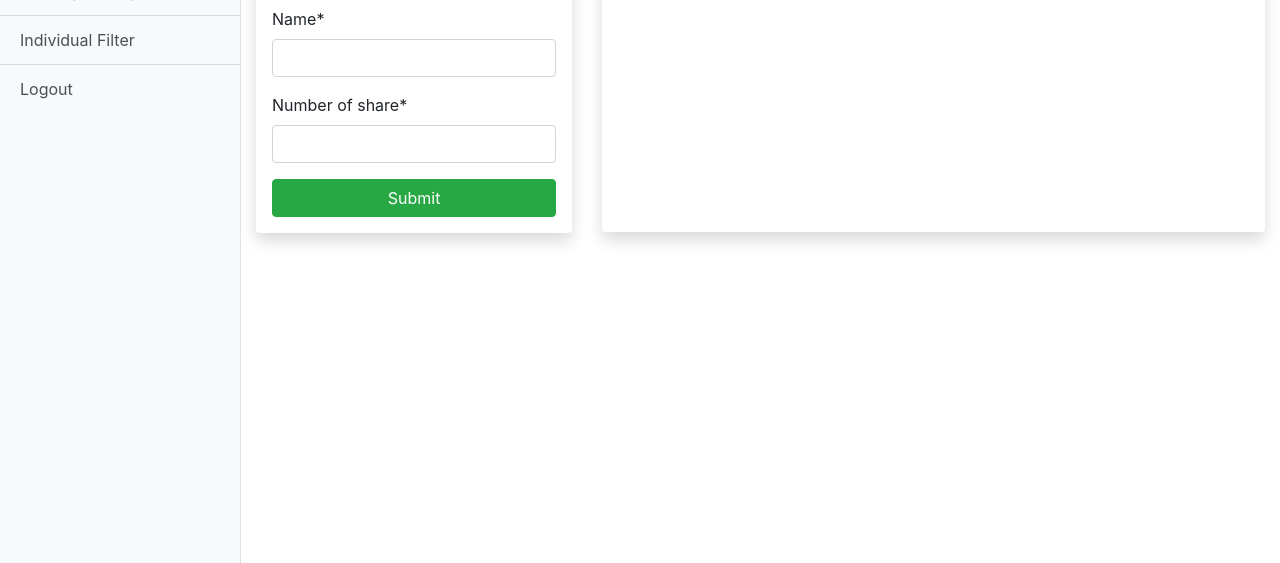
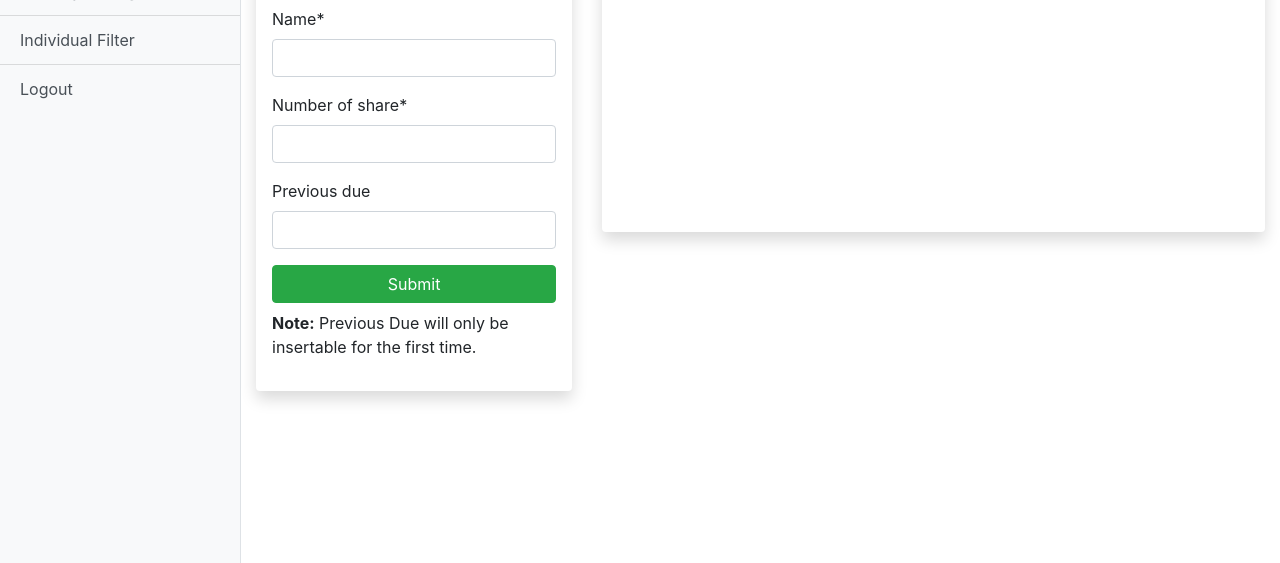
Before and after one commit to MuskanBartaula/kosh, a Django app: page /members/ in a window 1280 px wide. Shown: the part 237-800 px from the top of the page. Run offline with Django 3.2, Linux system fonts and the light colour scheme; the visitor is signed in with stand-in values (Sample User, id 1); some libraries are stand-ins or nearby versions.

Commit message:
Previous Due added for first time when member is added

```diff
--- a/src/kosh/members/forms.py
+++ b/src/kosh/members/forms.py
@@ -11,21 +11,27 @@ from crispy_forms.layout import (
 from .models import Member
 
 class MemberForm(forms.ModelForm):
+    previous_due = forms.DecimalField(decimal_places=2,
+                                      max_digits=20, required=False)
+
     def __init__(self, *args, **kwargs):
         super().__init__(*args, **kwargs)
         self.fields['membership_id'].widget = forms.TextInput()
         self.fields['number_of_share'].widget = forms.TextInput()
+        self.fields['previous_due'].widget = forms.TextInput()
         self.helper = FormHelper()
         self.helper.form_method = "post"
         self.helper.layout = Layout(
             Field('membership_id', autocomplete="off"),
             Field('name', autocomplete="off"),
             Field('number_of_share', autocomplete="off"),
+            Field('previous_due', autocomplete="off"),
 
             ButtonHolder(
                 Submit('submit', 'Submit', css_class="btn btn-success btn-block")
             )
         )
+
 
     class Meta:
         model = Member
--- a/src/kosh/members/templates/members/index.html
+++ b/src/kosh/members/templates/members/index.html
@@ -33,6 +33,7 @@
 		<div class="shadow p-3 mb-2 bg-white rounded">
 			<h2>Add Members</h2>
 			{% crispy form %}
+			<p class="pt-2"><strong>Note:</strong> Previous Due will only be insertable for the first time.</p>
 		</div>
 	</div>
 	<div class="col-8 ml-auto">
@@ -50,7 +51,6 @@
 					</thead>
 					<tbody>
 						{% for member in object_list %}
-
 						<tr>
 							<th scope="row">{{ member.membership_id }}</th>
 							<td>{{ member.name }}</td>
--- a/src/kosh/members/views.py
+++ b/src/kosh/members/views.py
@@ -6,6 +6,7 @@ from django.shortcuts import render, redirect
 from django.views import generic
 from django.urls import reverse
 
+from kosh.loans.models import Loan
 from .forms import MemberForm
 from .models import Member
 
@@ -28,6 +29,13 @@ class MemberCreateView(LoginSuccessMessageMixin, MemberMixin, generic.CreateView
     form_class = MemberForm
     success_message = 'Member "%(name)s" successfully created.'
 
+    def form_valid(self, form):
+        previous_due = form.cleaned_data.get('previous_due')
+        member_id = form.cleaned_data.get('membership_id')
+        self.object = form.save()
+        loan_obj = Loan.objects.create(member_id=self.object.id, amount=previous_due)
+        return redirect('members:index')
+
 
 class MemberListView(generic.ListView):
     model = Member
@@ -39,6 +47,20 @@ class MemberUpdateView(LoginSuccessMessageMixin, MemberMixin, generic.UpdateView
     form_class = MemberForm
     success_message = 'Member "%(name)s" successfully updated.'
 
+    def get_initial(self):
+        member_loan_qs = Loan.objects.filter(member_id=self.object.id)
+        previous_due = 0.00
+        if member_loan_qs.exists():
+            member_loan_obj = member_loan_qs.first()
+            previous_due = member_loan_obj.amount
+        initial_data = {'previous_due': previous_due}
+        return initial_data
+
+    def get_context_data(self, **kwargs):
+        context = super().get_context_data(**kwargs)
+        context['member_update'] = True
+        return context
+
 
 class MemberDeleteView(LoginRequiredMixin, MemberMixin, generic.DeleteView):
     model = Member
```
Also changed, not shown: src/kosh/members/templates/members/member_form.html (+7 -0 lines).
